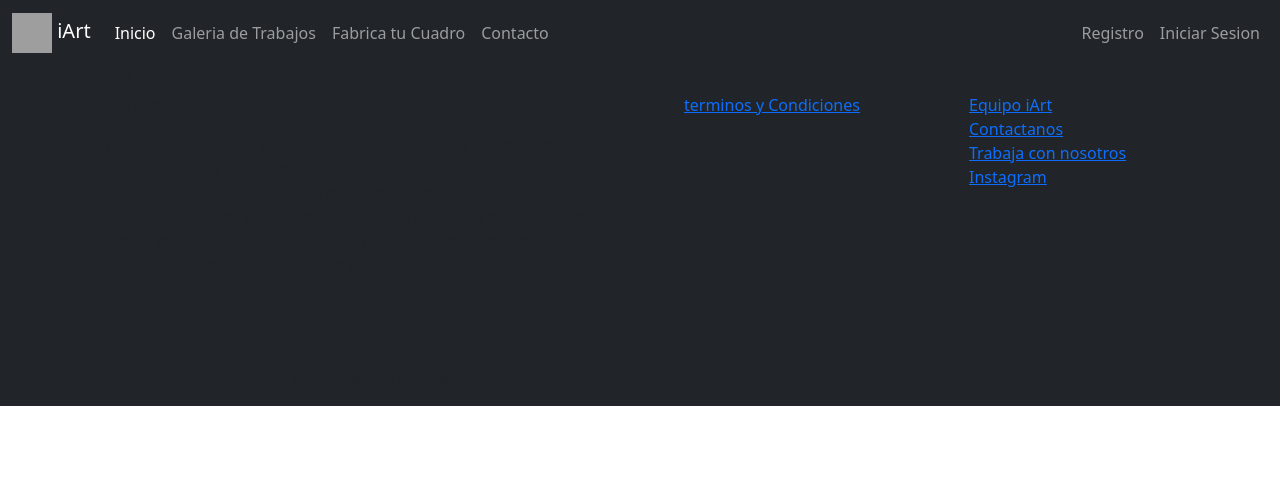
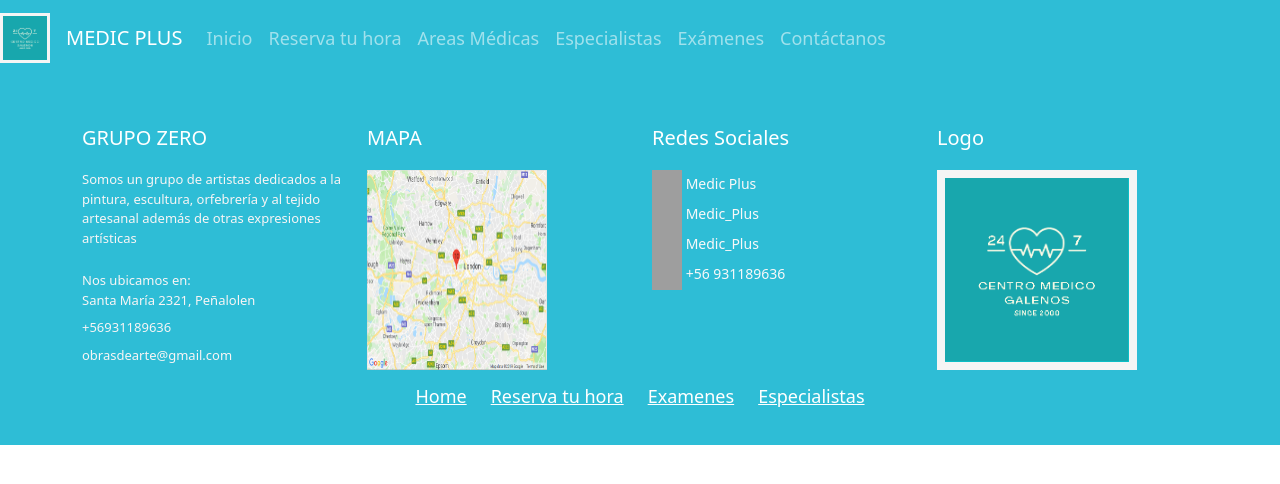
Before and after one commit to BrandonSepu/medicplus, a Django app: template core/templates/web/base.html in a window 1280 px wide. Shown: the top 484 px of the page. Run offline with Django 3.2, Linux system fonts and the light colour scheme; the template is opened without the code that fills it, so the values that code supplies are empty; grey boxes are pictures that could not be loaded.

Commit message:
base e index y formulario

```diff
--- /dev/null
+++ b/core/static/app/css/index.css
@@ -0,0 +1,151 @@
+
+body {
+    color: aliceblue;
+    background-color: #ffffff;
+    background-repeat: no-repeat;
+    background-size: 300px;
+    background-position: center;
+
+
+}
+h1 {
+  color: rgb(0, 0, 0);
+  font-family: 'Dancing Script',  'cursive';
+  font-weight: lighter;
+  text-decoration-line: unset;
+  text-align: center;
+  position:relative;
+  margin:0px auto;
+  width:auto;
+  padding-bottom:0px;
+  font-size:4.1rem;
+  font-weight:300;
+  letter-spacing: -0.15rem;
+}
+
+h2{
+    color: black;
+}
+
+/*navbar*/
+.nav justify-content-end{
+    background-color: rgb(190, 146, 190);
+    position: relative;
+  background-position: right;
+
+
+}
+
+.nav-link{
+  text-align: center;
+  line-height: 1.5;
+  list-style: none;
+}
+
+.navbar-expand-lg
+{
+    background-color:rgb(46, 189, 214);
+}
+
+.navbar
+{
+    background-color:rgb(46, 189, 214);
+
+}
+
+.d-block{
+    margin-top: 50px;
+    display: block!important;
+}
+
+.img{
+   padding:8px;
+   background-color: #f5f5f5;
+   width: 200px;
+}
+.imglogo{
+    height: 50px;
+    width: 50px;
+    padding:3px;
+   background-color: #f5f5f5;
+}
+
+/*footer*/
+.col_white_amrc { color:rgb(255, 255, 255);}
+footer { width:100%; background-color:rgb(46, 189, 214); min-height:250px; padding:10px 0px 25px 0px ;}
+.pt2 { padding-top:40px ; margin-bottom:20px ;}
+footer p { font-size:13px; color:rgb(248, 245, 245); padding-bottom:0px; margin-bottom:8px;}
+.mb10 { padding-bottom:15px ;}
+.footer_ul_amrc { margin:0px ; list-style-type:none ; font-size:14px; padding:0px 0px 10px 0px ; }
+.footer_ul_amrc li {padding:0px 0px 5px 0px;}
+.footer_ul_amrc li a{ color:#CCC;}
+.footer_ul_amrc li a:hover{ color:#fff; text-decoration:none;}
+.fleft { float:left;}
+.padding-right { padding-right:10px; }
+
+.footer_ul2_amrc {margin:0px; list-style-type:none; padding:0px;}
+.footer_ul2_amrc li p { display:table; }
+.footer_ul2_amrc li a:hover { text-decoration:none;}
+.footer_ul2_amrc li i { margin-top:5px;}
+
+.bottom_border { border-bottom:1px solid #ffffff; padding-bottom:20px;}
+.foote_bottom_ul_amrc {
+	list-style-type:none;
+	padding:0px;
+	display:table;
+	margin-top: 10px;
+	margin-right: auto;
+	margin-bottom: 10px;
+	margin-left: auto;
+}
+.foote_bottom_ul_amrc li { display:inline;}
+.foote_bottom_ul_amrc li a { color:rgb(255, 255, 255); margin:0 12px;}
+
+.social_footer_ul { display:table; margin:15px auto 0 auto; list-style-type:none;  }
+.social_footer_ul li { padding-left:20px; padding-top:10px; float:left; }
+.social_footer_ul li a { color:rgb(255, 255, 255); border:1px solid #CCC; padding:8px;border-radius:50%;}
+.social_footer_ul li i {  width:20px; height:20px; text-align:center;}
+
+ul{
+  background-repeat: no-repeat ;
+  color: rgb(250, 248, 248);
+  font-size:large;
+  background-position: right 500px;
+
+
+}
+
+.custab{
+  border: 1px solid #ccc;
+  padding: 5px;
+  margin: 5% 0;
+  box-shadow: 3px 3px 2px #ccc;
+  transition: 0.5s;
+  }
+.custab:hover{
+  box-shadow: 3px 3px 0px transparent;
+  transition: 0.5s;
+  }
+
+.table {
+  background-color: aliceblue;
+  color: rgb(255, 255, 255);
+  align-content: center;
+}
+
+
+/*CARROUSEL*/
+
+.slide{
+    margin-top: 10px;
+  }
+
+  .slide img{
+      height: 400px;
+  }
+
+/*Formulario*/
+
+.label{
+    color: black;
+}
--- a/core/templates/web/base.html
+++ b/core/templates/web/base.html
@@ -1,125 +1,119 @@
 {% load static %}
-<!doctype html>
-<html lang="en">
+
+<!DOCTYPE html>
+<html lang="es">
 <head>
-    <!-- Required meta tags -->
-    <meta charset="utf-8">
-    <meta name="viewport" content="width=device-width, initial-scale=1">
-    <link rel="icon" type="text/css" href="{% static 'app/img/IART_LOGO_WEB.png' %}">
-    <!-- Bootstrap CSS -->
-    <link href="https://cdn.jsdelivr.net/npm/bootstrap@5.0.2/dist/css/bootstrap.min.css" rel="stylesheet" integrity="sha384-EVSTQN3/azprG1Anm3QDgpJLIm9Nao0Yz1ztcQTwFspd3yD65VohhpuuCOmLASjC" crossorigin="anonymous">
+    <meta charset="UTF-8">
+    <meta http-equiv="X-UA-Compatible" content="IE=edge">
+    <meta name="viewport" content="width=device-width, initial-scale=1.0">
+    <title>Document</title>
+
 
     {% block css %}
+    <link href="https://cdn.jsdelivr.net/npm/bootstrap@5.0.1/dist/css/bootstrap.min.css" rel="stylesheet" integrity="sha384-+0n0xVW2eSR5OomGNYDnhzAbDsOXxcvSN1TPprVMTNDbiYZCxYbOOl7+AMvyTG2x" crossorigin="anonymous">
+    <script src="https://cdn.jsdelivr.net/npm/bootstrap@5.0.1/dist/js/bootstrap.bundle.min.js" integrity="sha384-gtEjrD/SeCtmISkJkNUaaKMoLD0//ElJ19smozuHV6z3Iehds+3Ulb9Bn9Plx0x4" crossorigin="anonymous"></script>
+    <link rel="stylesheet" href="{% static 'app/css/index.css' %}">
+    {% endblock css %}
 
-    {% endblock css %}
-    <link rel="stylesheet" href="{% static 'app/css/footer.css' %}">
+
 </head>
 <body>
-    <nav class="navbar navbar-expand-lg navbar-dark bg-dark sticky-top">
-        <div class="container-fluid">
+
+    <!--NAVBAR-->
+  <nav class="navbar navbar-expand-lg navbar-dark">
     <a class="navbar-brand" href="{% url 'index' %}">
-            <img src="{% static 'app/img/IART_LOGO_WEB_opt.png'%}" alt="logo iart" width="40" height="40" class="d-inline-block align-text">
-            iArt
+        <img class="imglogo"src="{% static 'app/img/logo_medicplus.png'%}" width="105" height="40" class="d-inline-block align-top" alt="logo">
     </a>
-            <button class="navbar-toggler" type="button" data-bs-toggle="collapse" data-bs-target="#navbarNav" aria-controls="navbarNav" aria-expanded="false" aria-label="Toggle navigation">
+    <a class="navbar-brand" href="{% url 'index' %}">MEDIC PLUS</a>
+    <button class="navbar-toggler" type="button" data-toggle="collapse" data-target="#navbarSupportedContent" aria-controls="navbarSupportedContent" aria-expanded="false" aria-label="Toggle navigation">
       <span class="navbar-toggler-icon"></span>
     </button>
-            <div class="collapse navbar-collapse" id="navbarNav">
-                <ul class="navbar-nav">
-                    <li class="nav-item">
-                        <a class="nav-link active" href="{% url 'index' %}">Inicio</a>
+    <div class="collapse navbar-collapse" id="navbarSupportedContent">
+      <ul class="navbar-nav mr-auto">
+        <li class="nav-item active">
+          <a class="nav-link" href="{% url 'index' %}">Inicio <span class="sr-only"></span></a>
         </li>
-                    <li class="nav-item">
-                        <a class="nav-link" href="{% url 'product' %}">Galeria de Trabajos</a>
+
+        <li class="nav-item active">
+          <a class="nav-link" href="{% url 'tomahora' %}">Reserva tu hora <span class="sr-only"></span></a>
         </li>
-                    <li class="nav-item">
-                        <a class="nav-link" href="{% url 'orderUser' %}">Fabrica tu Cuadro</a>
+        <li class="nav-item active">
+          <a class="nav-link" href="">Areas Médicas</a>
         </li>
-                    <li class="nav-item">
-                        <a class="nav-link" href="{% url 'contact' %}">Contacto</a>
+        <li class="nav-item active">
+          <a class="nav-link" href="">Especialistas</a>
+        </li>
+        <li class="nav-item active">
+          <a class="nav-link" href="">Exámenes</a>
+        </li>
+        <li class="nav-item active">
+          <a class="nav-link" href="">Contáctanos</a>
         </li>
       </ul>
     </div>
-            <ul class="navbar-nav">
-                {% if user.is_authenticated %}
-                    <li class="nav-item">
-                        <a class="nav-link" href="{% url 'profile' %}">Mi Cuenta: @{{ user.username }}</a>
-                    </li>
-                    <li class="nav-item">
-                        <a class="nav-link" href="{% url 'logout' %}">Salir</a>
-                    </li>
-                    {%if user.username == 'brandworkout' or user.username == 'imagineart'%}
-                        <li class="nav-item">
-                            <a class="nav-link bg-warning" href="{% url 'iart_admin' %}"> Admin </a>
-                        </li>
-                    {%endif%}
-                {%else%}
-                    <li class="nav-item">
-                        <a class="nav-link" href="{% url 'register' %}"> Registro </a>
-                    </li>
-                    <li class="nav-item">
-                        <a class="nav-link" href="{% url 'login' %}"> Iniciar Sesion </a>
-                    </li>
-                {% endif %}
-            </ul>
-        </div>
   </nav>
+
+    <!--Contenido-->
+
     {% block contenido %}
 
     {% endblock contenido %}
-     <!-- Footer -->
-    <footer class="site-footer bg-dark">
+
+    <!--Footer-->
+
+    <footer class="footer">
       <div class="container">
       <div class="row">
-            <div class="col-sm-12 col-md-6">
-                <h6>Acerca</h6>
-                <p class="text-justify">www.imagineart.cl</p>
-                <p class="text-justify">Somos una imprenta onlie Chilena especializada en la fabricacion de Cuadros, Posters y Etiquetas.
-                Contamos con equipo de Diseñadores especializados en la creación de etiquetas para todos tus productos.
-                Despachamos a todo chile mediante Starken, Correos de Chile y Chile Express.
-                Trabajamos con los mejores materiales del mercado, garantizados durante 3 años por la Fabrica.
-                </p>
-                <p class="text-justify"><i>Decora sin limites </i></p>
+      <div class=" col-sm-4 col-md col-sm-8  col-12 col">
+      <h5 class="headin5_amrc col_white_amrc pt2">GRUPO ZERO</h5>
+      <!--headin5_amrc-->
+      <p class="mb10">Somos un grupo de artistas dedicados a la pintura, escultura, orfebrería y al tejido artesanal además de otras expresiones artísticas</p>
+      <p><i class="fa fa-location-arrow"></i> Nos ubicamos en: <br> Santa María 2321, Peñalolen</p>
+      <p><i class="fa fa-phone"></i>  +56931189636  </p>
+      <p><i class="fa fa fa-envelope"></i> obrasdearte@gmail.com </p>
       </div>
 
-            <div class="col-xs-6 col-md-3">
-                <h6>Legal</h6>
-                <ul class="footer-links">
-                <li><a href="{% url 'terms' %}">terminos y Condiciones</a></li>
-
-                </ul>
+      <div class=" col-sm-4 col-md col-7 col">
+      <h5 class="headin5_amrc col_white_amrc pt2">MAPA</h5>
+      <!--headin5_amrc-->
+      <div><img src="{% static 'app/img/mapa.png'%}" width="180" height="200" alt="mapa de la empresa"></div>
+      <!--footer_ul_amrc ends here-->
       </div>
 
-            <div class="col-xs-6 col-md-3">
-                <h6>Nosotros</h6>
-                <ul class="footer-links">
-                    <li><a href="{% url 'equipo' %}">Equipo iArt</a></li>
-                    <li><a href="{% url 'contact' %}">Contactanos</a></li>
-                    <li><a href="{% url 'trabajo' %}">Trabaja con nosotros</a></li>
-                    <li><a href="https://www.instagram.com/decoiart.cl/">Instagram</a></li>
+      <div class=" col-sm-4 col-md  col-8 col">
+      <h5 class="headin5_amrc col_white_amrc pt2">Redes Sociales</h5>
+      <!--headin5_amrc-->
+      <ul class="footer_ul_amrc">
+      <div><img src="{% static 'app/img/facebook.png'%}" width="30" height="30" alt="mapa de la empresa"> Medic Plus</div>
+      <div><img src="{% static 'app/img/instagram.png'%}" width="30" height="30" alt="instagram"> Medic_Plus</div>
+      <div><img src="{% static 'app/img/twitter.png'%}" width="30" height="30" alt="twitter"> Medic_Plus</div>
+      <div><img src="{% static 'app/img/whatsapp.png'%}" width="30" height="30" alt="whatsapp">  +56 931189636</div>
       </ul>
+      <!--footer_ul_amrc ends here-->
+      </div>
+
+
+      <div class=" col-sm-4 col-md  col-12 col">
+      <!--headin5_amrc ends here-->
+      <h5 class="headin5_amrc col_white_amrc pt2">Logo</h5>
+      <ul class="footer_ul2_amrc">
+      <div><img class="img" src="{% static 'app/img/logo_medicplus.png'%}" width="200" height="200" alt="logo de la empresa"></div>
+      </ul>
+      <!--footer_ul2_amrc ends here-->
       </div>
       </div>
-            <hr>
-        </div>
-        <div class="container">
-            <div class="row">
-                <div class="col-md-8 col-sm-6 col-xs-12">
-                    <p class="copyright-text">Copyright &copy; 2020 All Rights Reserved by imagineArt.
-                    </p>
-                </div>
-            </div>
+      <ul class="foote_bottom_ul_amrc">
+        <li><a href="{% url 'index' %}">Home</a></li>
+        <li><a href="{% url 'tomahora' %}">Reserva tu hora</a></li>
+        <li><a href="">Examenes</a></li>
+        <li><a href="">Especialistas</a></li>
+      </ul>
+        <!--foote_bottom_ul_amrc ends here-->
       </div>
     </footer>
-    <!-- Optional JavaScript; choose one of the two! -->
 
-    <!-- Option 1: Bootstrap Bundle with Popper -->
-    <script src="https://cdn.jsdelivr.net/npm/bootstrap@5.0.2/dist/js/bootstrap.bundle.min.js" integrity="sha384-MrcW6ZMFYlzcLA8Nl+NtUVF0sA7MsXsP1UyJoMp4YLEuNSfAP+JcXn/tWtIaxVXM" crossorigin="anonymous"></script>
-
-    <!-- Option 2: Separate Popper and Bootstrap JS -->
-    <!--
     <script src="https://cdn.jsdelivr.net/npm/@popperjs/core@2.9.2/dist/umd/popper.min.js" integrity="sha384-IQsoLXl5PILFhosVNubq5LC7Qb9DXgDA9i+tQ8Zj3iwWAwPtgFTxbJ8NT4GN1R8p" crossorigin="anonymous"></script>
     <script src="https://cdn.jsdelivr.net/npm/bootstrap@5.0.2/dist/js/bootstrap.min.js" integrity="sha384-cVKIPhGWiC2Al4u+LWgxfKTRIcfu0JTxR+EQDz/bgldoEyl4H0zUF0QKbrJ0EcQF" crossorigin="anonymous"></script>
-    -->
+
 </body>
 </html>
--- a/core/urls.py
+++ b/core/urls.py
@@ -1,6 +1,8 @@
 from django.urls import path
-from .views import home
+from . import views
 
 urlpatterns = [
-    path('', home, name= 'home'),
+    path("base", views.base, name="base"),
+    path("", views.index, name="index"),
+    path("tomahora", views.tomahora, name="tomahora"),
 ]
```
Also changed, not shown: core/templates/web/home.html (deleted, +0 -20 lines), core/templates/web/index.html (added, +42 -0 lines), core/templates/web/tomahora.html (added, +66 -0 lines), core/views.py (+8 -2 lines), core/static/app/css/home.css (deleted), core/static/app/img/foto1carrusel.jpg (added), core/static/app/img/foto2carrusel.jpg (added), core/static/app/img/foto3carrusel.jpg (added), core/static/app/img/mapa.png (added). Lines whose indentation alone changed are shown as unchanged.
